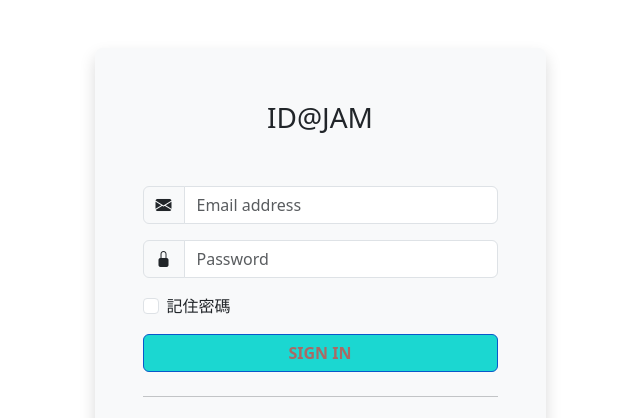
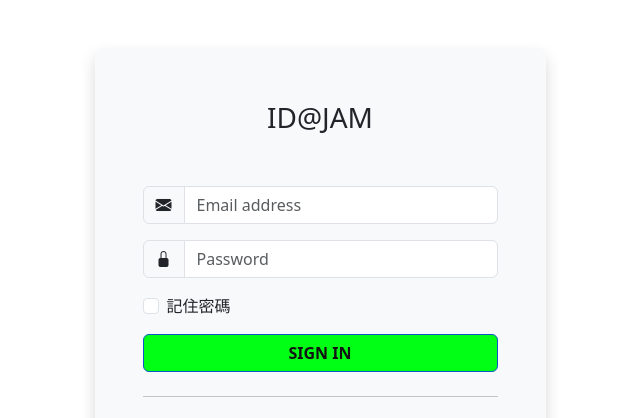
Before and after one commit to peaceian/bootstraploginpage, a plain HTML site: page index.html in a window 1280 px wide. In both pictures the pointer is over the button "SIGN IN". Shown: the top 418 px of the page, without its empty margins (320-960 px from the left). Drawn offline with nearby package versions, Linux system fonts and the light colour scheme.

Commit message:
Update index.html

```diff
--- a/index.html
+++ b/index.html
@@ -11,7 +11,7 @@
         .btn-google {background-color: #ea4335;}
         .btn-twitter{background-color: #3b5998;}
         .btn-facebook{background-color: #59b0f3;}
-        .btn:hover {background-color: #1bd7d1;transition: ease-in-out 1s;color: #a96a65;}
+        .btn:hover {background-color: #00ff15;transition: ease-in-out 1s;color: #131313;}
     </style>
 </head>
 <section class="container">
```
